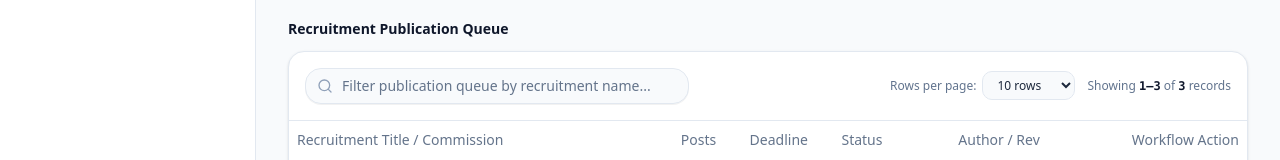
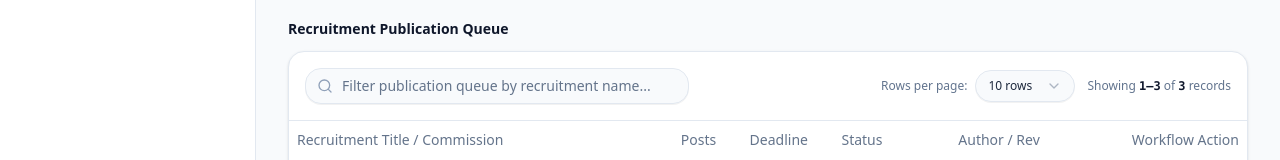
Before and after one commit to tosif121/rajasthansuchna-admin, a Next.js app: page / in a window 1280 px wide. Shown: the part 328-488 px from the top of the page. Built offline with nearby package versions, Linux system fonts and the light colour scheme.

Commit message:
feat(ui): use shadcn Select for Rows per page dropdown in DataTable

```diff
--- a/src/components/reusable/DataTable.tsx
+++ b/src/components/reusable/DataTable.tsx
@@ -18,6 +18,13 @@ import {
 } from "@/components/ui/table";
 import { Input } from "@/components/ui/input";
 import { Button } from "@/components/ui/button";
+import {
+  Select,
+  SelectContent,
+  SelectItem,
+  SelectTrigger,
+  SelectValue
+} from "@/components/ui/select";
 import { EmptyState } from "./EmptyState";
 import { LoadingSkeleton } from "./LoadingSkeleton";
 
@@ -179,19 +186,26 @@ export function DataTable<T extends Record<string, any>>({
 
         <div className="flex items-center justify-between sm:justify-end gap-3">
           {!disablePagination && (
-            <div className="flex items-center gap-1.5 text-xs text-slate-500 dark:text-slate-400">
-              <span>Rows per page:</span>
-              <select
-                value={currentPageSize}
-                onChange={(e) => handlePageSizeSelect(Number(e.target.value))}
-                className="bg-slate-50 dark:bg-slate-950 border border-slate-200 dark:border-slate-800 rounded-md px-2.5 py-1 text-xs text-slate-800 dark:text-slate-200 focus:outline-none focus:ring-1 focus:ring-[#A30B0B] cursor-pointer"
+            <div className="flex items-center gap-2 text-xs text-slate-500 dark:text-slate-400">
+              <span className="whitespace-nowrap font-medium">Rows per page:</span>
+              <Select
+                value={currentPageSize.toString()}
+                onValueChange={(val) => handlePageSizeSelect(Number(val))}
               >
-                {pageSizeOptions.map((opt) => (
-                  <option key={opt} value={opt}>
-                    {opt} rows
-                  </option>
-                ))}
-              </select>
+                <SelectTrigger
+                  size="sm"
+                  className="h-8 w-[100px] text-xs bg-slate-50 dark:bg-slate-950 border-slate-200 dark:border-slate-800 text-slate-800 dark:text-slate-200 focus:ring-1 focus:ring-[#A30B0B] font-medium"
+                >
+                  <SelectValue placeholder={`${currentPageSize} rows`} />
+                </SelectTrigger>
+                <SelectContent align="end" className="min-w-[100px] z-50">
+                  {pageSizeOptions.map((opt) => (
+                    <SelectItem key={opt} value={opt.toString()} className="text-xs cursor-pointer">
+                      {opt} rows
+                    </SelectItem>
+                  ))}
+                </SelectContent>
+              </Select>
             </div>
           )}
 
```
